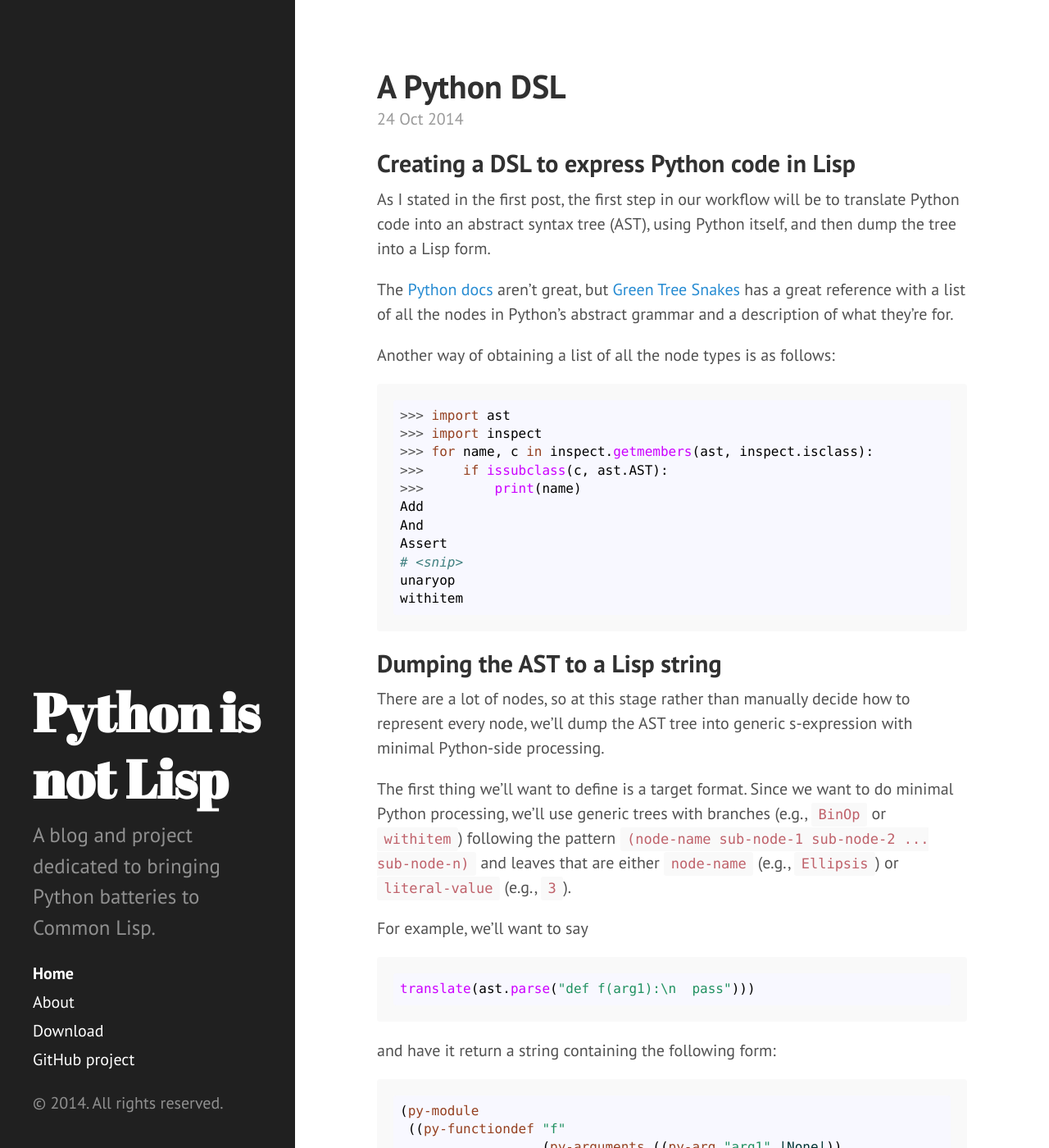
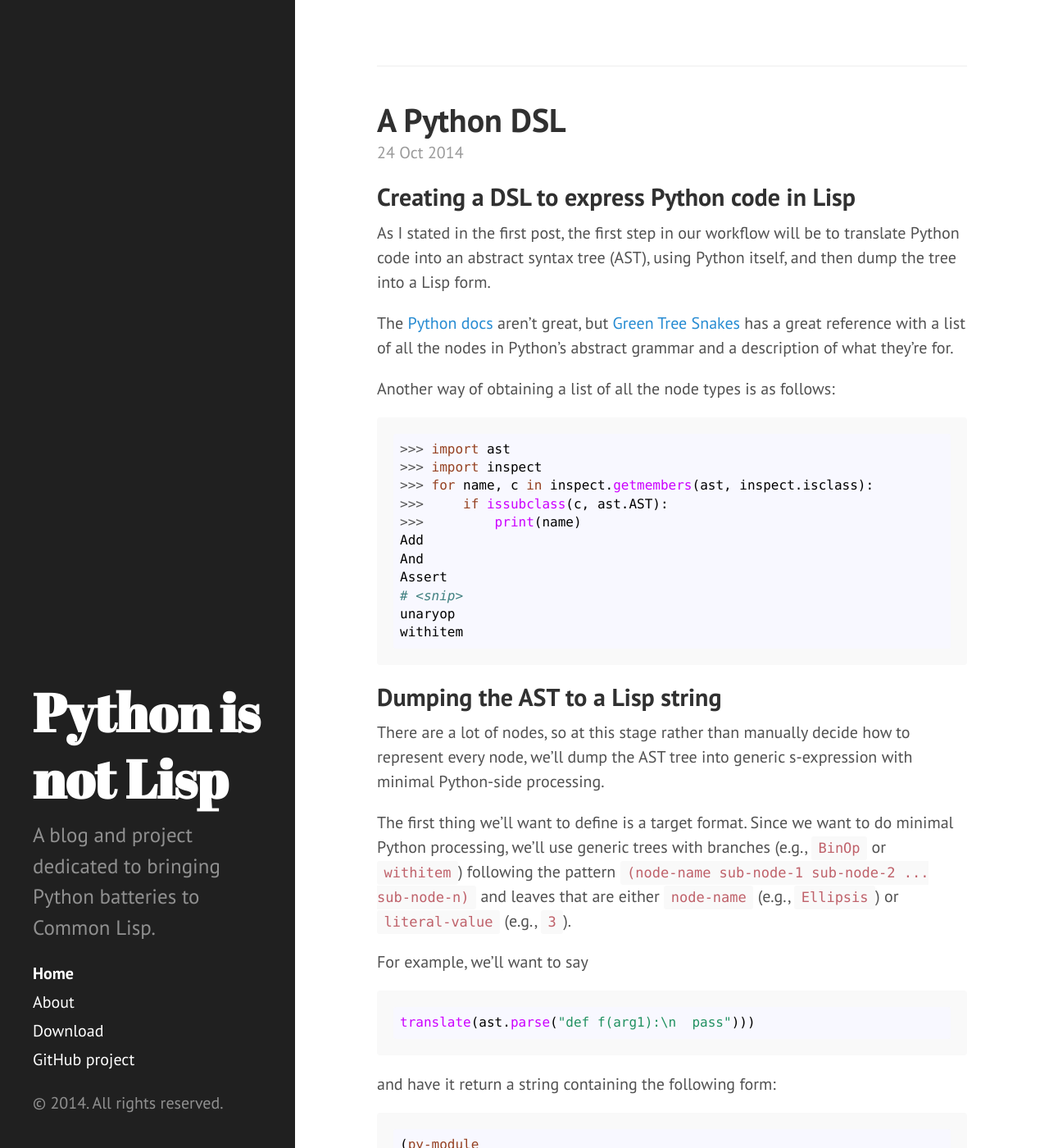
Before and after one commit to felipeochoa/aqua-lisp, a Jekyll site: the page built from index.html, in a window 1280 px wide and 1400 px high. Shown: the whole window at 82% size. Built offline with Jekyll 4.4.1, drawn with Linux system fonts in a browser that asks for light colours; the list of posts is cut into pages by our own code.

Commit message:
added separator between posts in post list

```diff
--- a/public/css/poole.css
+++ b/public/css/poole.css
@@ -336,6 +336,15 @@
   margin-bottom: 4em;
 }
 
+/* When showing a list of posts, insert a divider between the two */
+.posts .post {
+  margin-bottom: 0;
+  padding-bottom: 2em;
+  padding-top: 2em;
+  border-top: 1px solid #EEEEEE;
+  border-bottom: 1px solid #CCCCCC;
+}
+
 /* Blog post or page title */
 .page-title,
 .post-title,
```
